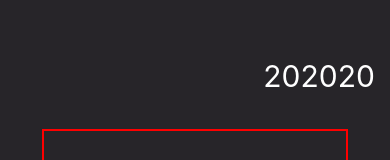
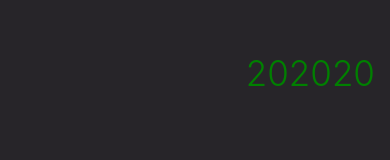
Before and after one commit to F1NH4WK/Calculator, a React Native app: screen / in a window 390 px wide. Shown: the part 144-304 px from the top of the page. Built offline with nearby package versions, Linux system fonts and the light colour scheme.

Commit message:
Testing smth

```diff
--- a/App.js
+++ b/App.js
@@ -2,14 +2,31 @@ import { StatusBar } from 'expo-status-bar';
 import { StyleSheet, Text, View } from 'react-native';
 import AwesomeButton from 'react-native-really-awesome-button';
 import { Ionicons } from '@expo/vector-icons';
+import { useState } from 'react';
+
+// LOCAL IMPORTS
+import Buttons from './components/Buttons';
 
 
 export default function App() {
+
+  const [calculus, setCalculus] = useState({
+    firstNumber: '',
+    operation: '',
+    secondsNumber: '',
+    result: '',
+  })
+
+
+  const chars = [7,8,9, 'x', 4, 5, 6, '-', 1, 2, 3, '+']
+
+
+
   return (
     <View style={styles.container}>
       <StatusBar style="auto"/>
       <View style = {styles.screen}>
-        <Text style = {{color: 'white', fontSize: 30}}>202020</Text>
+        <Text style = {styles.textScreen}>202020</Text>
       </View>
       <View style = {styles.calculatorGroup}>
         <View style = {styles.calculatorStyle}>
@@ -19,10 +36,10 @@ export default function App() {
           <AwesomeButton borderRadius={18} width={63} textSize = {23} raiseLevel = {0.1} backgroundColor = {'#fd6680'}>/</AwesomeButton>
         </View>
         <View style = {styles.calculatorStyle}>
-          <AwesomeButton borderRadius={18} width={63} textSize = {23} raiseLevel = {0.1} backgroundColor = {'#504c4f'} textColor = {'white'}>7</AwesomeButton>
-          <AwesomeButton borderRadius={18} width={63} textSize = {23} raiseLevel = {0.1} backgroundColor = {'#504c4f'} textColor = {'white'}>8</AwesomeButton>
-          <AwesomeButton borderRadius={18} width={63} textSize = {23} raiseLevel = {0.1} backgroundColor = {'#504c4f'} textColor = {'white'}>9</AwesomeButton>
-          <AwesomeButton borderRadius={18} width={63} textSize = {23} raiseLevel = {0.1} backgroundColor = {'#fd6680'} textColor = {'white'}>x</AwesomeButton>
+        <AwesomeButton borderRadius={18} width={63} textSize = {23} raiseLevel = {0.1} backgroundColor = {'#504c4f'} textColor = {'white'} onPress = {() => {}}>7</AwesomeButton>
+        <AwesomeButton borderRadius={18} width={63} textSize = {23} raiseLevel = {0.1} backgroundColor = {'#504c4f'} textColor = {'white'}>8</AwesomeButton>
+        <AwesomeButton borderRadius={18} width={63} textSize = {23} raiseLevel = {0.1} backgroundColor = {'#504c4f'} textColor = {'white'}>9</AwesomeButton>
+        <AwesomeButton borderRadius={18} width={63} textSize = {23} raiseLevel = {0.1} backgroundColor = {'#fd6680'}>x</AwesomeButton>
         </View>
         <View style = {styles.calculatorStyle}>
           <AwesomeButton borderRadius={18} width={63} textSize = {23} raiseLevel = {0.1} backgroundColor = {'#504c4f'} textColor = {'white'}>4</AwesomeButton>
@@ -55,34 +72,37 @@ const styles = StyleSheet.create({
     alignItems: 'center',
     // color: #272529, #504c4f, #fd6680
   },
+
   screen: {
     height: '30%',
     width: '100%',
     justifyContent: 'flex-end',
     alignItems: 'flex-end',
-    // borderWidth: 2,
-    // borderColor: 'white',
     padding: 15,
     marginBottom: 20
   },
+
   calculatorStyle: {
     flexDirection: 'row',
     width: '100%',
     justifyContent: 'space-between',
-    // borderWidth: 2,
-    // borderColor: 'white',
     height: '18%',
     alignItems: 'center',
     padding: 5
 
   },
 
+  textScreen:{
+    fontWeight: '300',
+    color: 'green',
+    fontSize: 35,
+  },
+
   calculatorGroup:{
     flex: 1,
-    borderWidth: 2,
-    borderColor: 'red',
     alignItems: 'center',
     justifyContent: 'center',
     padding: 20,
+    marginLeft: 10
   }
 });
--- /dev/null
+++ b/components/Buttons.js
@@ -0,0 +1,95 @@
+import { StyleSheet, View, Text } from 'react-native';
+import AwesomeButton from 'react-native-really-awesome-button';
+import { Ionicons } from '@expo/vector-icons';
+
+export default function Buttons(props){
+
+    const chars = [7,8,9, 'x', 4, 5, 6, '-', 1, 2, 3, '+']
+
+    return(
+        <View>
+            <View style = {styles.calculatorStyle}>
+                {chars.map(() => {
+                    <AwesomeButton/>
+                })}
+            </View>
+        </View>
+
+    )
+}
+
+{/* <View style = {styles.calculatorGroup}>
+<View style = {styles.calculatorStyle}>
+  <AwesomeButton borderRadius={18} width={63} textSize = {23} raiseLevel = {0.1} backgroundColor = {'black'}>C</AwesomeButton>
+  <AwesomeButton borderRadius={18} width={63} textSize = {23} raiseLevel = {0.1} backgroundColor = {'black'}>+/-</AwesomeButton>
+  <AwesomeButton borderRadius={18} width={63} textSize = {23} raiseLevel = {0.1} backgroundColor = {'black'}>%</AwesomeButton>
+  <AwesomeButton borderRadius={18} width={63} textSize = {23} raiseLevel = {0.1} backgroundColor = {'#fd6680'}>/</AwesomeButton>
+</View>
+<View style = {styles.calculatorStyle}>
+<AwesomeButton borderRadius={18} width={63} textSize = {23} raiseLevel = {0.1} backgroundColor = {'#504c4f'} textColor = {'white'}>7</AwesomeButton>
+<AwesomeButton borderRadius={18} width={63} textSize = {23} raiseLevel = {0.1} backgroundColor = {'#504c4f'} textColor = {'white'}>8</AwesomeButton>
+<AwesomeButton borderRadius={18} width={63} textSize = {23} raiseLevel = {0.1} backgroundColor = {'#504c4f'} textColor = {'white'}>9</AwesomeButton>
+<AwesomeButton borderRadius={18} width={63} textSize = {23} raiseLevel = {0.1} backgroundColor = {'#fd6680'}>x</AwesomeButton>
+</View>
+<View style = {styles.calculatorStyle}>
+  <AwesomeButton borderRadius={18} width={63} textSize = {23} raiseLevel = {0.1} backgroundColor = {'#504c4f'} textColor = {'white'}>4</AwesomeButton>
+  <AwesomeButton borderRadius={18} width={63} textSize = {23} raiseLevel = {0.1} backgroundColor = {'#504c4f'} textColor = {'white'}>5</AwesomeButton>
+  <AwesomeButton borderRadius={18} width={63} textSize = {23} raiseLevel = {0.1} backgroundColor = {'#504c4f'} textColor = {'white'}>6</AwesomeButton>
+  <AwesomeButton borderRadius={18} width={63} textSize = {23} raiseLevel = {0.1} backgroundColor = {'#fd6680'}>-</AwesomeButton>
+</View>
+<View style = {styles.calculatorStyle}>
+  <AwesomeButton borderRadius={18} width={63} textSize = {23} raiseLevel = {0.1} backgroundColor = {'#504c4f'} textColor = {'white'}>1</AwesomeButton>
+  <AwesomeButton borderRadius={18} width={63} textSize = {23} raiseLevel = {0.1} backgroundColor = {'#504c4f'} textColor = {'white'}>2</AwesomeButton>
+  <AwesomeButton borderRadius={18} width={63} textSize = {23} raiseLevel = {0.1} backgroundColor = {'#504c4f'} textColor = {'white'}>3</AwesomeButton>
+  <AwesomeButton borderRadius={18} width={63} textSize = {23} raiseLevel = {0.1} backgroundColor = {'#fd6680'}>+</AwesomeButton>
+</View>
+<View style = {styles.calculatorStyle}>
+  <AwesomeButton borderRadius={18} width={63} textSize = {23} raiseLevel = {0.1} backgroundColor = {'#504c4f'} textColor = {'white'}>.</AwesomeButton>
+  <AwesomeButton borderRadius={18} width={63} textSize = {23} raiseLevel = {0.1} backgroundColor = {'#504c4f'} textColor = {'white'}>0</AwesomeButton>
+  <AwesomeButton borderRadius={18} width={63} textSize = {23} raiseLevel = {0.1} backgroundColor = {'#504c4f'} textColor = {'white'}><Ionicons name='backspace' size={23} color = 'white'/></AwesomeButton>
+  <AwesomeButton borderRadius={18} width={63} textSize = {23} raiseLevel = {0.1} backgroundColor = {'#fd6680'}>=</AwesomeButton>
+</View>
+</View> */}
+
+const styles = StyleSheet.create({
+
+    container: {
+      flex: 1,
+      backgroundColor: '#272529',
+      alignItems: 'center',
+      // color: #272529, #504c4f, #fd6680
+    },
+
+    screen: {
+      height: '30%',
+      width: '100%',
+      justifyContent: 'flex-end',
+      alignItems: 'flex-end',
+      padding: 15,
+      marginBottom: 20
+    },
+
+    calculatorStyle: {
+      flexDirection: 'row',
+      width: '100%',
+      justifyContent: 'space-between',
+      height: '18%',
+      alignItems: 'center',
+      padding: 5
+
+    },
+
+    textScreen:{
+      fontWeight: '300',
+      color: 'green',
+      fontSize: 35,
+    },
+
+    calculatorGroup:{
+      flex: 1,
+      alignItems: 'center',
+      justifyContent: 'center',
+      padding: 20,
+      marginLeft: 10
+    }
+  });
```
